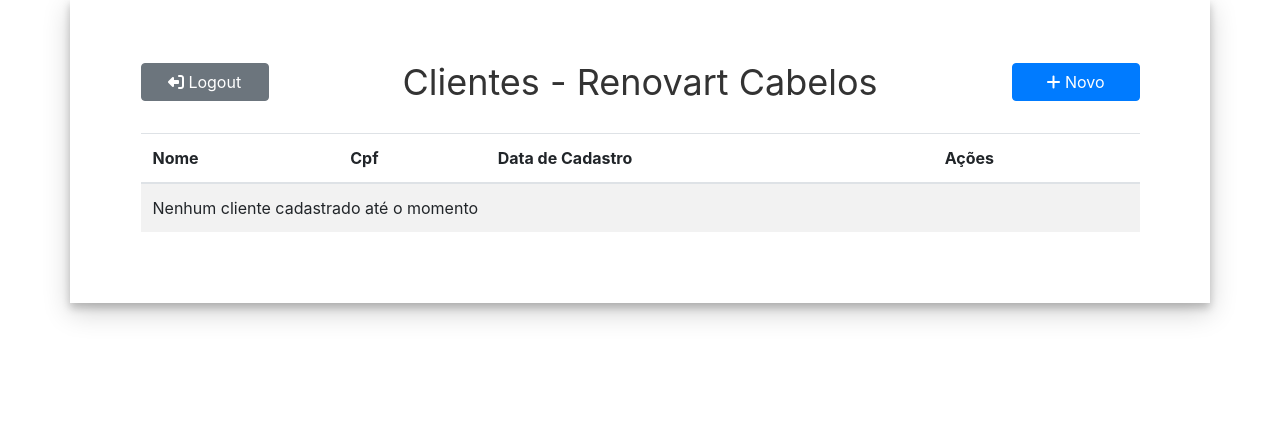
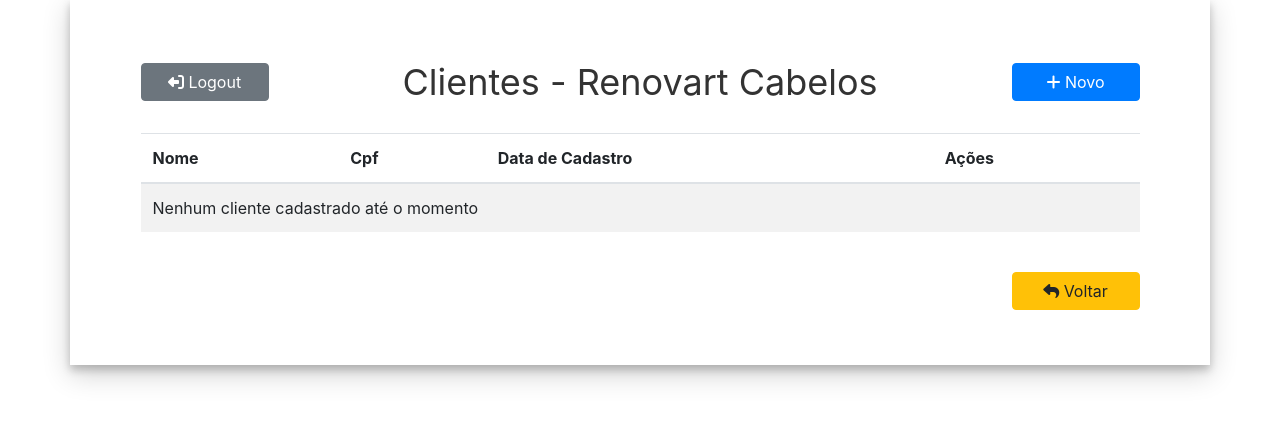
Before and after one commit to PedHC/ProgramacaoComercial, a Django app: page /cabeleleiros/cliente/ in a window 1280 px wide. Shown: the part 65-486 px from the top of the page. Run offline with Django 3.2, Linux system fonts and the light colour scheme; data that the repository does not hold is empty; some libraries are stand-ins or nearby versions.

Commit message:
Limpeza e Correções

```diff
--- a/templates/cabeleleiros/cliente/listar.html
+++ b/templates/cabeleleiros/cliente/listar.html
@@ -48,7 +48,11 @@
                             {% endfor %}
                         </tbody>
                     </table>
-
+                    <div class="row justify-content-end">
+                        <div class="col-md-4 text-right mt-4">
+                            <a href="/cabeleleiros/" class="btn btn-warning btn-custom"><i class="fas fa-reply"></i> Voltar</a>
+                        </div>
+                    </div>
                 </div>
             </div>
         </div>
--- a/templates/cabeleleiros/listar.html
+++ b/templates/cabeleleiros/listar.html
@@ -51,7 +51,7 @@
                         </tbody>
                     </table>
                     <div class="row justify-content-end">
-                        <div class="col-md-2 align-self-end text-right">
+                        <div class="col-md-4 align-self-end text-right mt-4">
                             <a href="/cabeleleiros/cliente/" class="btn btn-info"><i class="fas fa-user"></i> Clientes</a>
                         </div>
                     </div>
```
